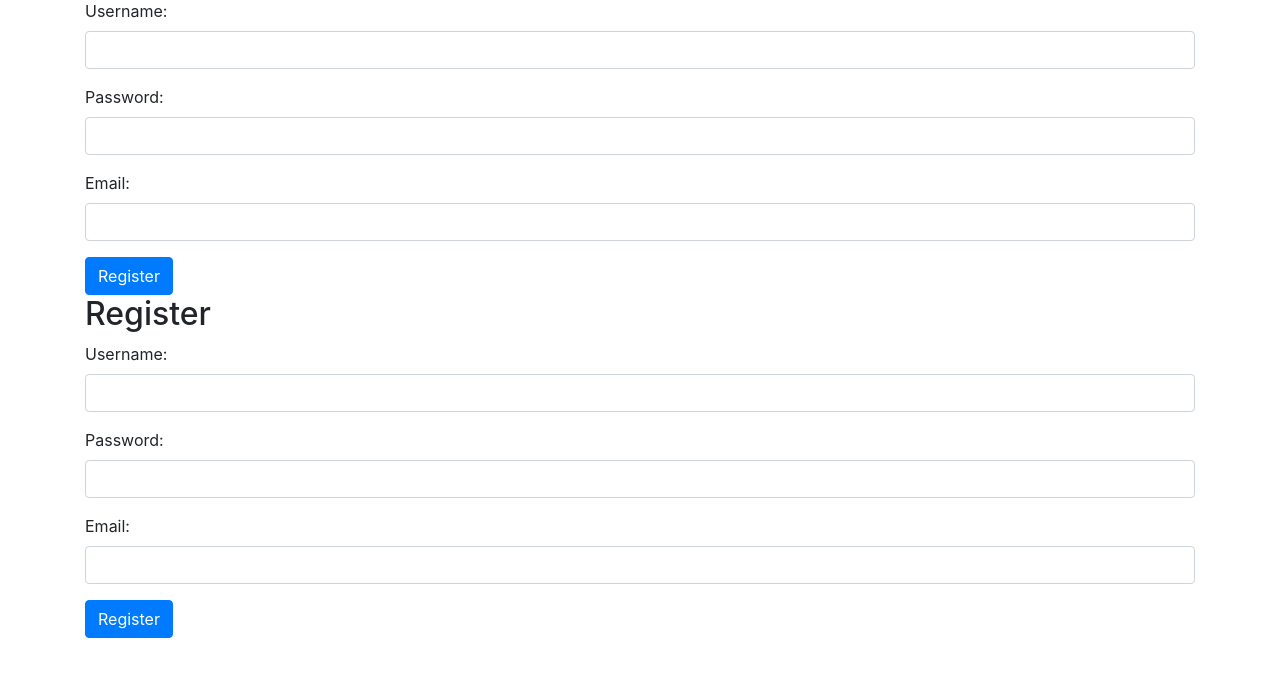
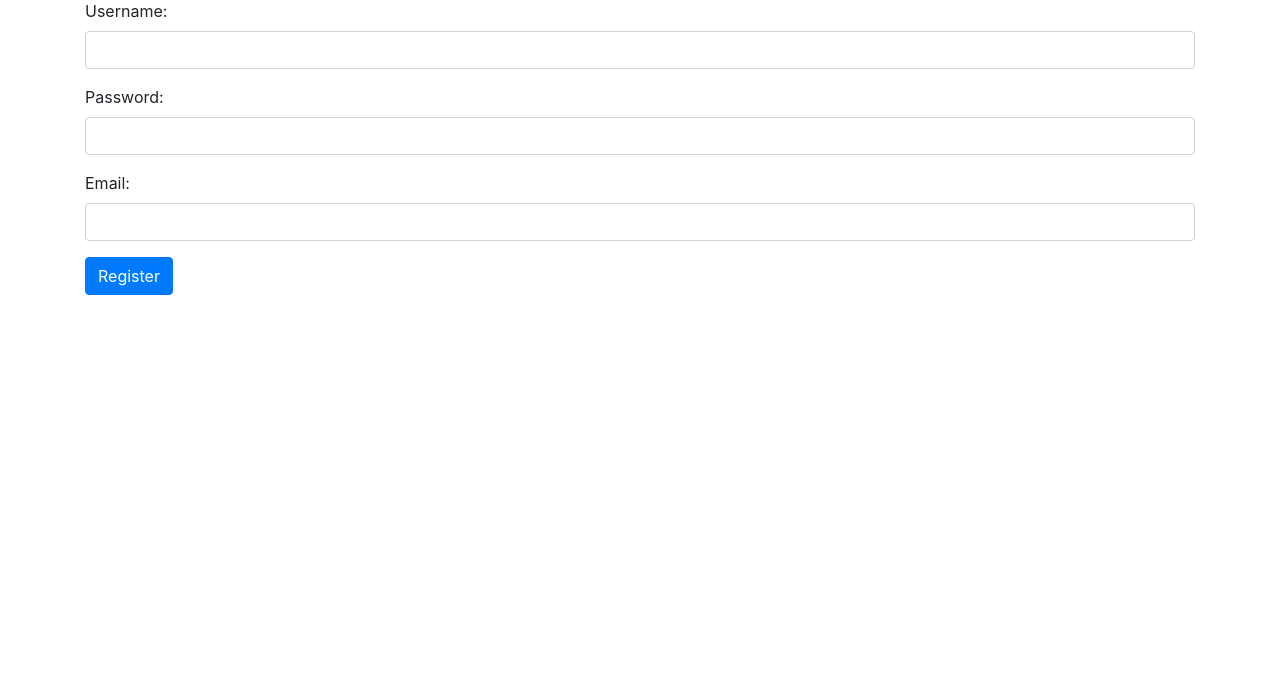
Before and after one commit to alexismce/SingOff, a PHP site: page /register.php in a window 1280 px wide. Shown: the part 47-724 px from the top of the page. Run offline with PHP 8.4, Linux system fonts and the light colour scheme.

Commit message:
Update register.php

```diff
--- a/register.php
+++ b/register.php
@@ -24,30 +24,4 @@
     </form>
   </div>
 </body>
-</html><!DOCTYPE html>
-<html>
-<head>
-  <title>Register</title>
-  <link rel="stylesheet" href="https://stackpath.bootstrapcdn.com/bootstrap/4.5.2/css/bootstrap.min.css">
-</head>
-<body>
-  <div class="container">
-    <h2>Register</h2>
-    <form method="post" action="register_process.php">
-      <div class="form-group">
-        <label for="username">Username:</label>
-        <input type="text" class="form-control" id="username" name="username" required>
-      </div>
-      <div class="form-group">
-        <label for="password">Password:</label>
-        <input type="password" class="form-control" id="password" name="password" required>
-      </div>
-      <div class="form-group">
-        <label for="email">Email:</label>
-        <input type="email" class="form-control" id="email" name="email" required>
-      </div>
-      <button type="submit" class="btn btn-primary">Register</button>
-    </form>
-  </div>
-</body>
 </html>
```
